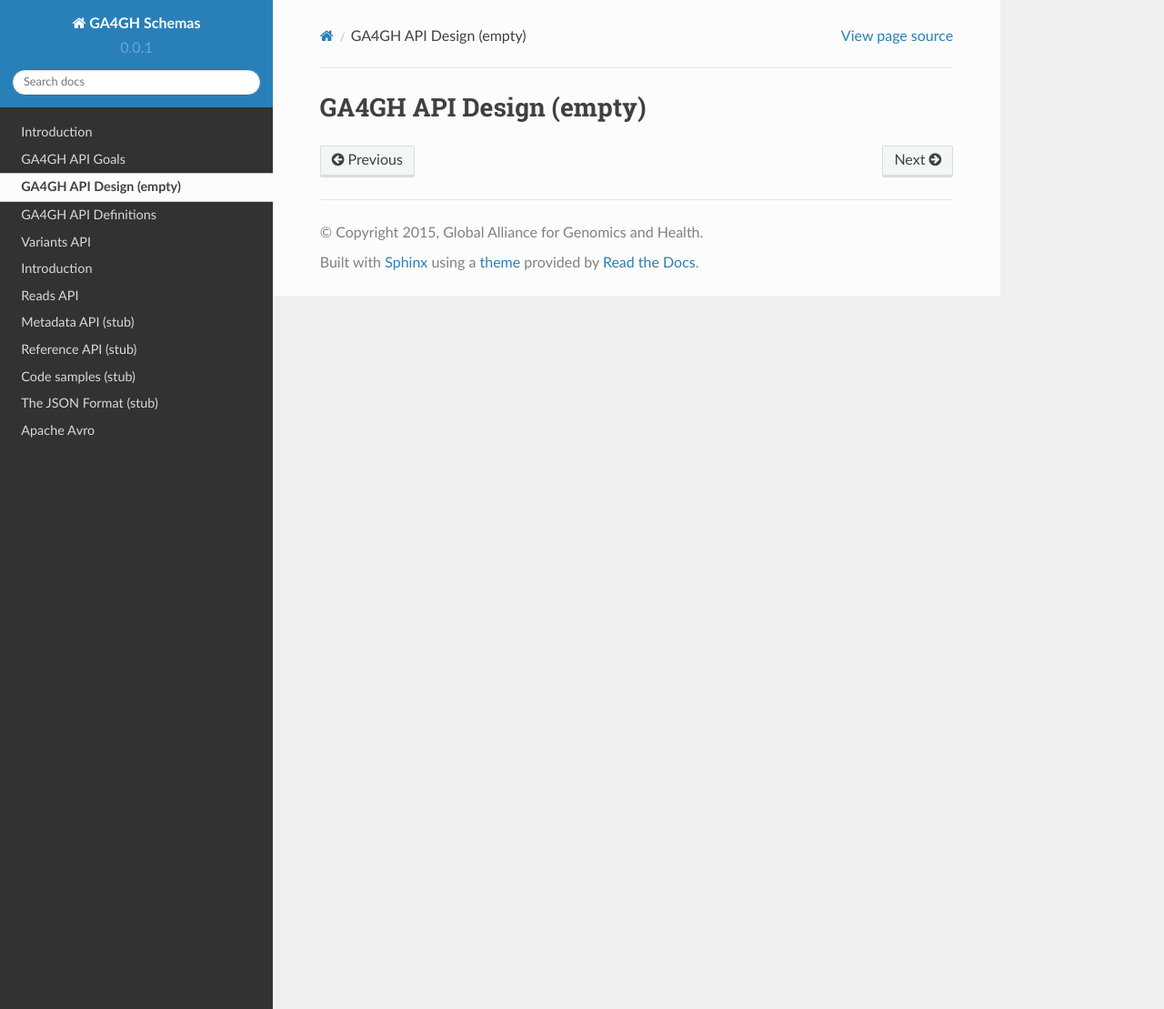
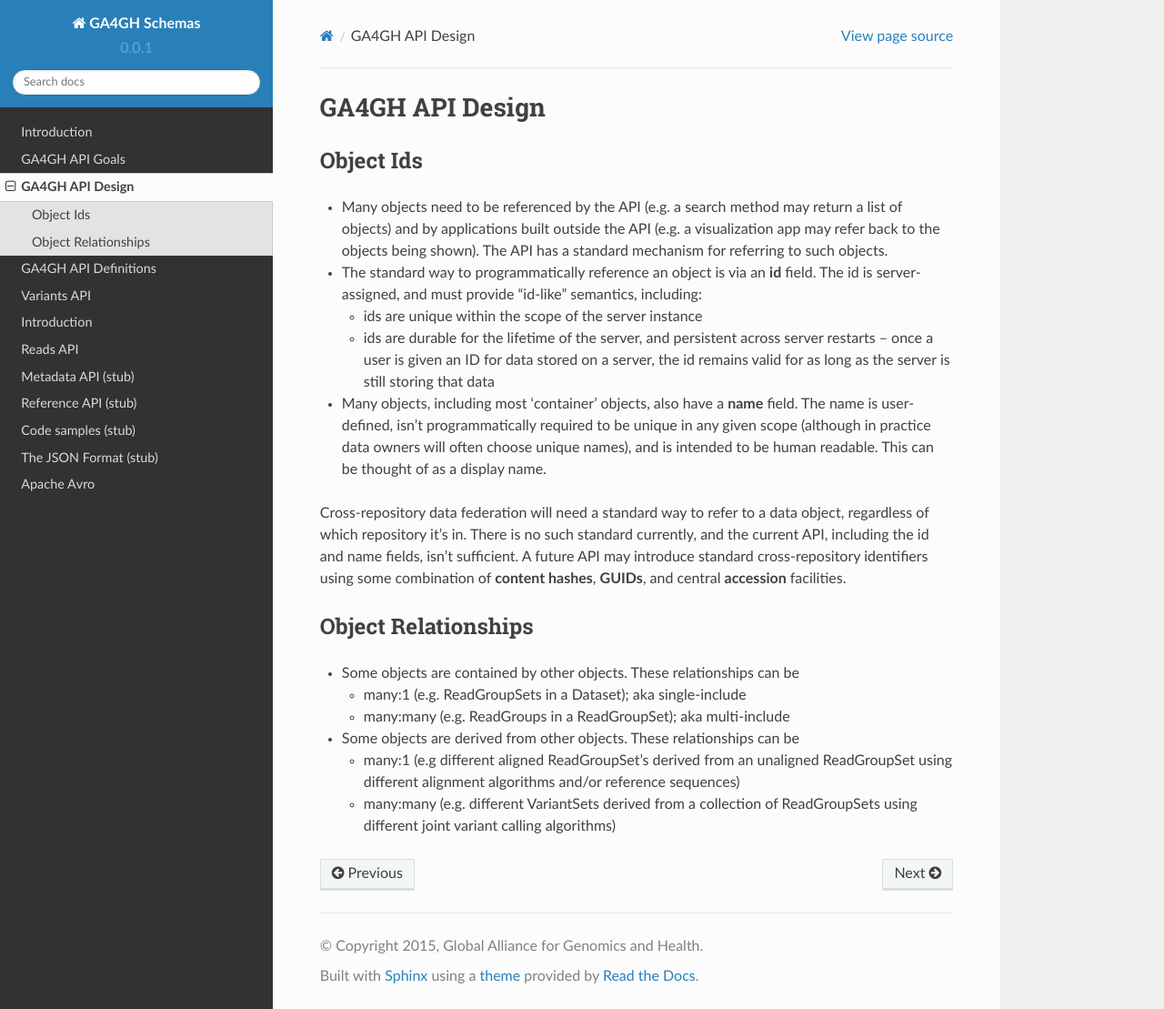
Before and after one commit to ga4gh/ga4gh-schemas, a Sphinx documentation site: the page built from doc/source/intro_apidesign.rst, in a window 1280 px wide and 1109 px high. Shown: the whole window at 91% size. Built offline with Sphinx 7.4.7 and the Read the Docs theme 2.0.0, drawn with Linux system fonts in a browser that asks for light colours; pages that are not in the unit, such as notebooks, are missing from menus.

Commit message:
initial API design principles

```diff
--- a/doc/source/intro_apidesign.rst
+++ b/doc/source/intro_apidesign.rst
@@ -1,5 +1,34 @@
 .. _apidesign:
 
 ****************************
-GA4GH API Design (empty)
+GA4GH API Design
 ****************************
+=============
+Object Ids
+=============
+
+* Many objects need to be referenced by the API (e.g. a search method may return a list of objects) and by applications built outside the API (e.g. a visualization app may refer back to the objects being shown). The API has a standard mechanism for referring to such objects.
+
+* The standard way to programmatically reference an object is via an **id** field. The id is server-assigned, and must provide “id-like” semantics, including:
+
+  * ids are unique within the scope of the server instance
+  * ids are durable for the lifetime of the server, and persistent across server restarts -- once a user is given an ID for data stored on a server, the id remains valid for as long as the server is still storing that data
+
+* Many objects, including most ‘container’ objects, also have a **name** field. The name is user-defined, isn’t programmatically required to be unique in any given scope (although in practice data owners will often choose unique names), and is intended to be human readable.  This can be thought of as a display name.
+
+Cross-repository data federation will need a standard way to refer to a data object, regardless of which repository it’s in. There is no such standard currently, and the current API, including the id and name fields, isn’t sufficient.
+A future API may introduce standard cross-repository identifiers using some combination of **content hashes**, **GUIDs**, and central **accession** facilities.
+
+=====================
+Object Relationships
+=====================
+
+* Some objects are contained by other objects. These relationships can be
+
+  * many:1 (e.g. ReadGroupSets in a Dataset); aka single-include
+  * many:many (e.g. ReadGroups in a ReadGroupSet); aka multi-include
+
+* Some objects are derived from other objects. These relationships can be
+
+  * many:1 (e.g different aligned ReadGroupSet’s derived from an unaligned ReadGroupSet using different alignment algorithms and/or reference sequences)
+  * many:many (e.g. different VariantSets derived from a collection of ReadGroupSets using different joint variant calling algorithms)
```
